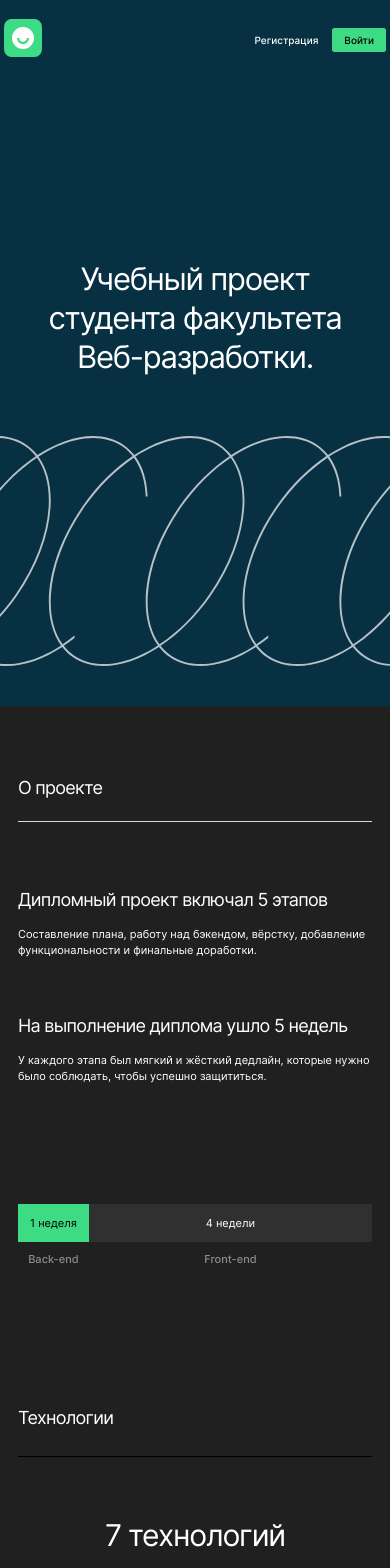
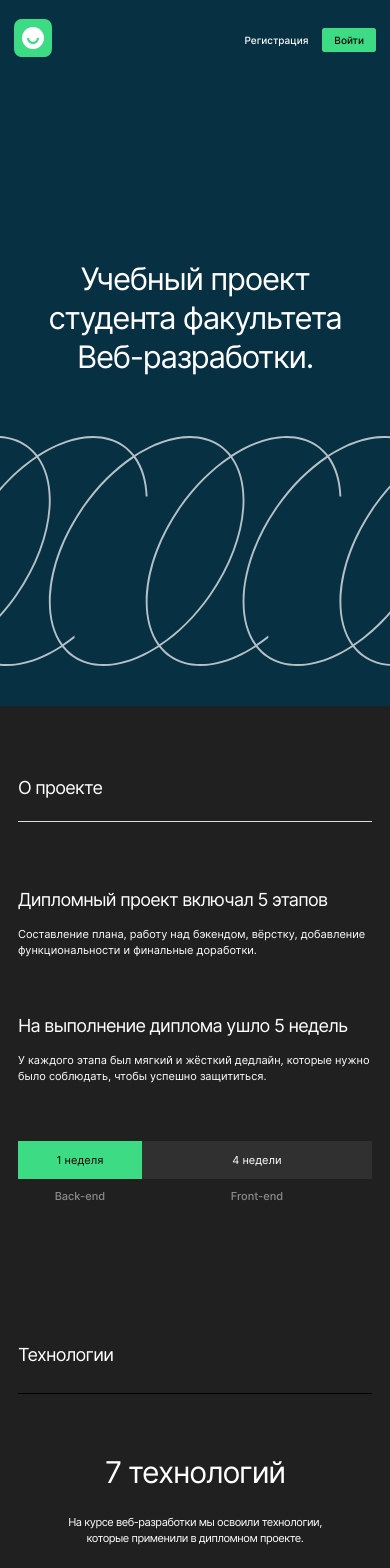
Before and after one commit to Andris585/movies-explorer-frontend, a React (Create React App) app: page / in a window 390 px wide. Shown: the top 1568 px of the page. Built offline with nearby package versions, Linux system fonts and the light colour scheme.

Commit message:
fix: review comments#2

```diff
--- a/src/components/AboutMe/AboutMe.css
+++ b/src/components/AboutMe/AboutMe.css
@@ -92,7 +92,7 @@
 
 @media screen and (max-width: 800px) {
   .about-me {
-    padding: 90px 50px 91px;
+    padding: 85px 50px 91px;
   }
 
   .about-me__info {
--- a/src/components/AboutProject/AboutProject.css
+++ b/src/components/AboutProject/AboutProject.css
@@ -113,8 +113,7 @@
 
 @media screen and (max-width: 800px) {
   .project {
-    padding: 90px 50px 90px;
-    max-width: 668px;
+    padding: 86px 50px;
   }
 
   .project__container {
@@ -134,6 +133,10 @@
   .project__time {
     padding-top: 93px;
   }
+}
+
+.project__time_type_green {
+  width: 21%;
 }
 
 @media screen and (max-width: 590px){
@@ -178,7 +181,7 @@
   }
 
   .project__time {
-    padding-top: 50px;
+    padding-top: 47px;
   }
 
   .project__time-title {
@@ -191,4 +194,8 @@
     line-height: normal;
     padding-top: 10px;
   }
+
+  .project__time_type_green {
+    width: 43%;
+  }
 }
--- a/src/components/AboutProject/AboutProject.jsx
+++ b/src/components/AboutProject/AboutProject.jsx
@@ -15,11 +15,11 @@ function AboutProject() {
         </div>
       </div>
       <div className="project__container project__container_type_timeline">
-        <div className="project__time_type_green">
+        <div className="project__time project__time_type_green">
           <h4 className="project__time-title project__time-title_green-bar">1 неделя</h4>
           <p className="project__time-text">Back-end</p>
         </div>
-        <div className="project__time_type_grey">
+        <div className="project__time project__time_type_grey">
           <h4 className="project__time-title project__time-title_grey-bar">4 недели</h4>
           <p className="project__time-text">Front-end</p>
         </div>
--- a/src/components/Footer/Footer.css
+++ b/src/components/Footer/Footer.css
@@ -72,7 +72,7 @@
 
 @media screen and (max-width: 800px) {
   .footer {
-    padding: 62px 50px 20px;
+    padding: 62px 30px 20px;
   }
 }
 
--- a/src/components/Form/Form.css
+++ b/src/components/Form/Form.css
@@ -53,7 +53,6 @@
 
 .auth__text {
   margin: 0;
-  padding: 0 0 5px 0;
   font-size: 10px;
   font-style: normal;
   font-weight: 400;
@@ -68,7 +67,7 @@
   border-bottom: 1px solid #424242;
   width: 100%;
   margin: 0;
-  padding: 0 0 10px 0;
+  padding: 5px 0 10px 0;
   font-size: 14px;
   font-style: normal;
   font-weight: 400;
--- a/src/components/Form/Form.jsx
+++ b/src/components/Form/Form.jsx
@@ -15,8 +15,8 @@ function Form(props) {
         <h1 className="auth__title">{props.title}</h1>
         <div className="auth__inputs">
           {props.children}
-          <label className="auth__item">
-            <p className="auth__text">E-mail</p>
+          <label className="auth__item auth__text">
+            E-mail
             <input
               id="input-email"
               className="auth__input"
@@ -28,10 +28,10 @@ function Form(props) {
               onChange={handleChange}
               value={values.email || ""}
             />
-            <span className="input-email-error auth__error" type="text">{errors.email}</span>
+            <span className="input-email-error auth__error">{errors.email}</span>
           </label>
-          <label className="auth__item">
-            <p className="auth__text">Пароль</p>
+          <label className="auth__item auth__text">
+            Пароль
             <input
               className={`auth__input ${errors.password ? 'auth__input_type_red' : ''}`}
               id="input-password"
@@ -44,7 +44,7 @@ function Form(props) {
               onChange={handleChange}
               value={values.password || ""}
             />
-            <span className="input-password-error auth__error" type="text">{errors.password}</span>
+            <span className="input-password-error auth__error">{errors.password}</span>
           </label>
         </div>
       </form></>
--- a/src/components/Header/Header.css
+++ b/src/components/Header/Header.css
@@ -44,7 +44,7 @@
 }
 @media screen and (max-width: 400px) {
   .header {
-    padding: 19px 4px;
+    padding: 19px 14px;
     box-sizing: border-box;
   }
 }
--- a/src/components/Navigation/Navigation.css
+++ b/src/components/Navigation/Navigation.css
@@ -160,7 +160,7 @@
   opacity: .6;
 }
 
-.burger-menu__link-active {
+.burger-menu__link_type_active {
   border-bottom: 2px solid #FFF;
 }
 
--- a/src/components/Navigation/Navigation.jsx
+++ b/src/components/Navigation/Navigation.jsx
@@ -83,7 +83,7 @@ function Navigation() {
                   <Link
                     to="/"
                     className={`burger-menu__link ${
-                      pathname !== "/" ? "" : "burger-menu__link-active"
+                      pathname !== "/" ? "" : "burger-menu__link_type_active"
                     }`}
                   >
                     Главная
@@ -93,7 +93,7 @@ function Navigation() {
                   <Link
                     to="/movies"
                     className={`burger-menu__link ${
-                      pathname !== "/movies" ? "" : "burger-menu__link-active"
+                      pathname !== "/movies" ? "" : "burger-menu__link_type_active"
                     }`}
                   >
                     Фильмы
@@ -105,7 +105,7 @@ function Navigation() {
                     className={`burger-menu__link ${
                       pathname !== "/saved-movies"
                         ? ""
-                        : "burger-menu__link-active"
+                        : "burger-menu__link_type_active"
                     }`}
                   >
                     Сохраненные фильмы
@@ -116,7 +116,7 @@ function Navigation() {
                 <Link
                   to="/profile"
                   className={`burger-menu__link burger-menu__link_type_btn-profile ${
-                    pathname !== "/profile" ? "" : "burger-menu__link-active"
+                    pathname !== "/profile" ? "" : "burger-menu__link_type_active"
                   }`}
                 >
                   Аккаунт
--- a/src/components/Portfolio/Portfolio.css
+++ b/src/components/Portfolio/Portfolio.css
@@ -89,7 +89,7 @@
 
 @media screen and (max-width: 450px) {
   .portfolio {
-    padding: 0 18px 70px;
+    padding: 0 18px 131px;
   }
 
   .portfolio__title {
--- a/src/components/Register/Register.jsx
+++ b/src/components/Register/Register.jsx
@@ -9,8 +9,8 @@ function Register() {
   return (
     <section className="auth">
       <Form title="Добро пожаловать!">
-        <label className="auth__item">
-          <p className="auth__text">Имя</p>
+        <label className="auth__item auth__text">
+          Имя
           <input
             className="auth__input"
             name="name"
@@ -23,7 +23,7 @@ function Register() {
             onChange={handleChange}
             value={values.name || ""}
           />
-          <span className="input-name-error auth__error" type="text">{errors.name}</span>
+          <span className="input-name-error auth__error">{errors.name}</span>
         </label>
       </Form>
       <div className="auth__container">
--- a/src/components/Techs/Techs.css
+++ b/src/components/Techs/Techs.css
@@ -86,8 +86,7 @@
 
 @media screen and (max-width: 800px) {
   .techs__container {
-    max-width: 668px;
-    padding: 91px 50px;
+    padding: 95px 50px;
   }
 
   .techs__content {
```
